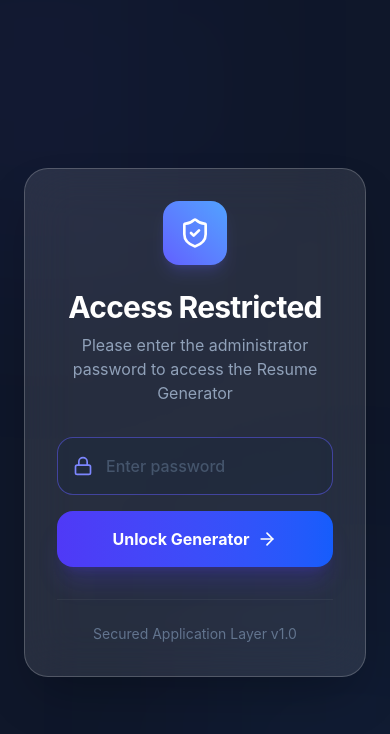
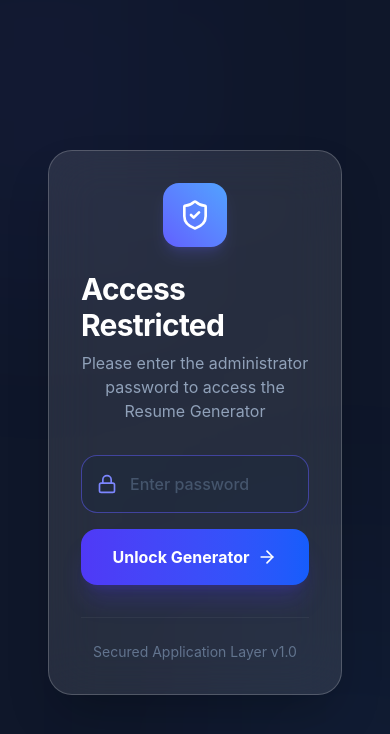
Before and after one commit to priyabratasahoo780/Resume-generater, a React (Vite) app: page / in a window 390 px wide. Shown: the top 734 px of the page. Built offline with nearby package versions, Linux system fonts and the light colour scheme.

Commit message:
Finalize accessibility: fix clipping in TemplateSelector and PasswordProtection, and refine Finish Modal dimensions

```diff
--- a/src/components/PasswordProtection.jsx
+++ b/src/components/PasswordProtection.jsx
@@ -30,7 +30,8 @@ const PasswordProtection = ({ onAuthenticated }) => {
   };
 
   return (
-    <div className="fixed inset-0 z-[100] flex items-center justify-center bg-slate-900 overflow-hidden">
+    <div className="fixed inset-0 z-[100] overflow-y-auto bg-slate-900">
+      <div className="min-h-full flex items-center justify-center p-6">
       {/* Background Decorative Elements */}
       <div className="absolute inset-0 overflow-hidden pointer-events-none">
         <div className="absolute -top-[10%] -left-[10%] w-[40%] h-[40%] bg-indigo-500/10 rounded-full blur-[120px]" />
@@ -115,6 +116,7 @@ const PasswordProtection = ({ onAuthenticated }) => {
           </div>
         </div>
       </Motion.div>
+      </div>
     </div>
   );
 };
--- a/src/components/TemplateSelector.jsx
+++ b/src/components/TemplateSelector.jsx
@@ -139,7 +139,8 @@ const TemplateSelector = ({ selectedTemplate, setSelectedTemplate, onConfirm })
   ];
 
   return (
-    <div className="fixed inset-0 z-[110] bg-slate-900/95 backdrop-blur-md flex items-center justify-center p-6 overflow-y-auto">
+    <div className="fixed inset-0 z-[110] overflow-y-auto bg-slate-900/95 backdrop-blur-md p-6">
+      <div className="min-h-full flex flex-col items-center justify-start sm:justify-center py-10">
       <div className="max-w-4xl w-full flex flex-col gap-8">
         <div className="text-center space-y-2">
           <div className="inline-flex p-3 bg-indigo-500/10 rounded-2xl border border-indigo-500/20 mb-4">
@@ -190,6 +191,7 @@ const TemplateSelector = ({ selectedTemplate, setSelectedTemplate, onConfirm })
             Start Building Resume
           </button>
         </div>
+        </div>
       </div>
     </div>
   );
```
